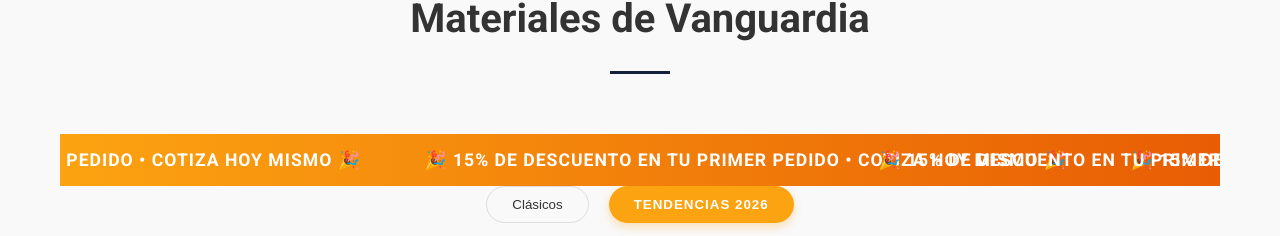
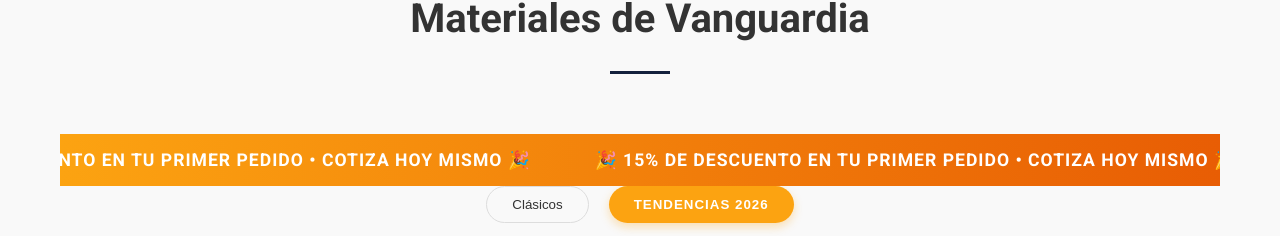
Before and after one commit to IsaacDlg/Arkicons-UI, a React (Vite) app: page / in a window 1280 px wide. Shown: the part 1739-1975 px from the top of the page. Built offline with nearby package versions, Linux system fonts and the light colour scheme.

Commit message:
fix(styles): prevent marquee text overlap with flex-shrink

```diff
--- a/src/components/DiscountBanner.css
+++ b/src/components/DiscountBanner.css
@@ -17,7 +17,9 @@
 .marquee-content {
     display: flex;
     animation: scroll 20s linear infinite;
+    flex-shrink: 0;
     min-width: 100%;
+    justify-content: space-around;
 }
 
 .marquee-content span {
```
